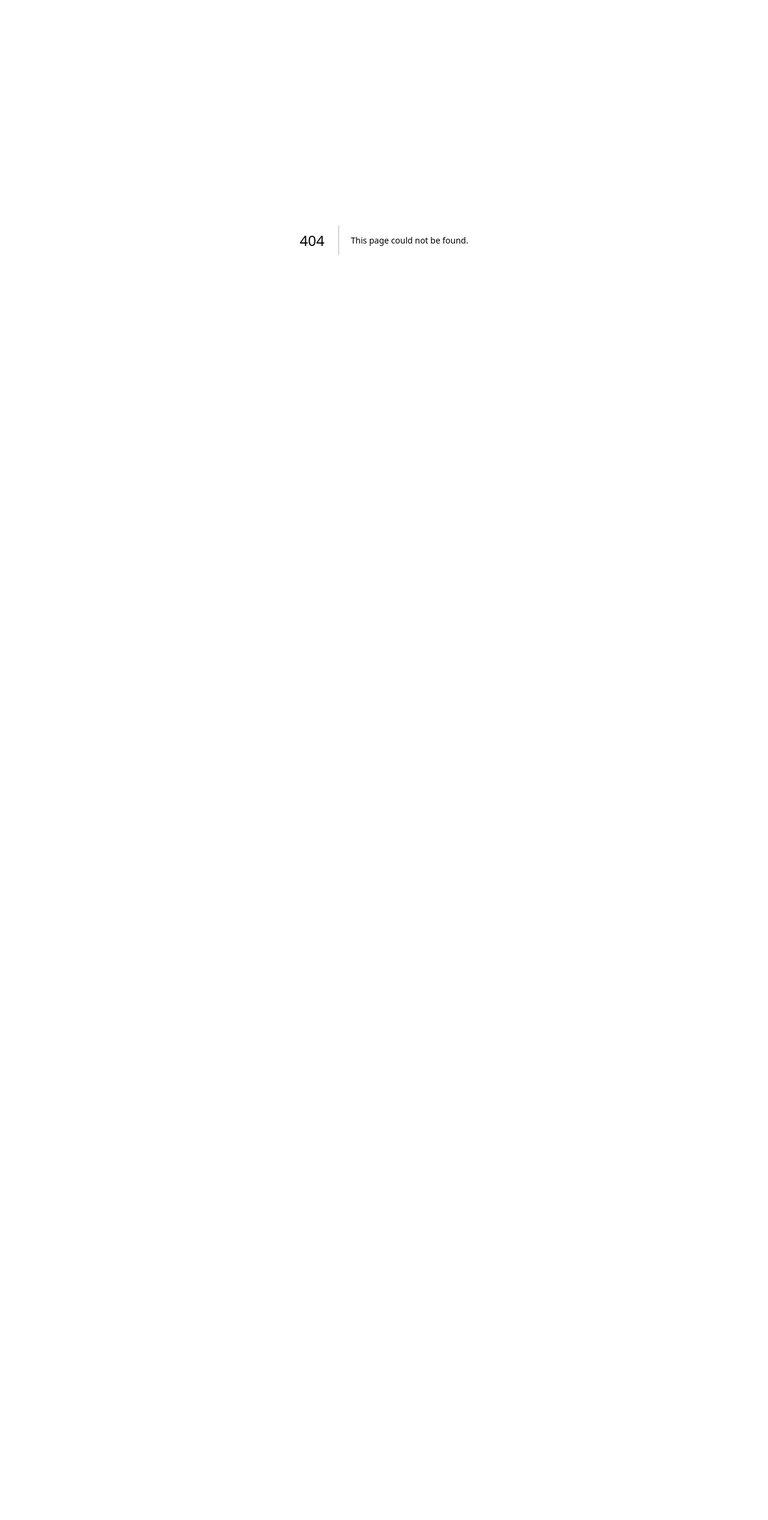
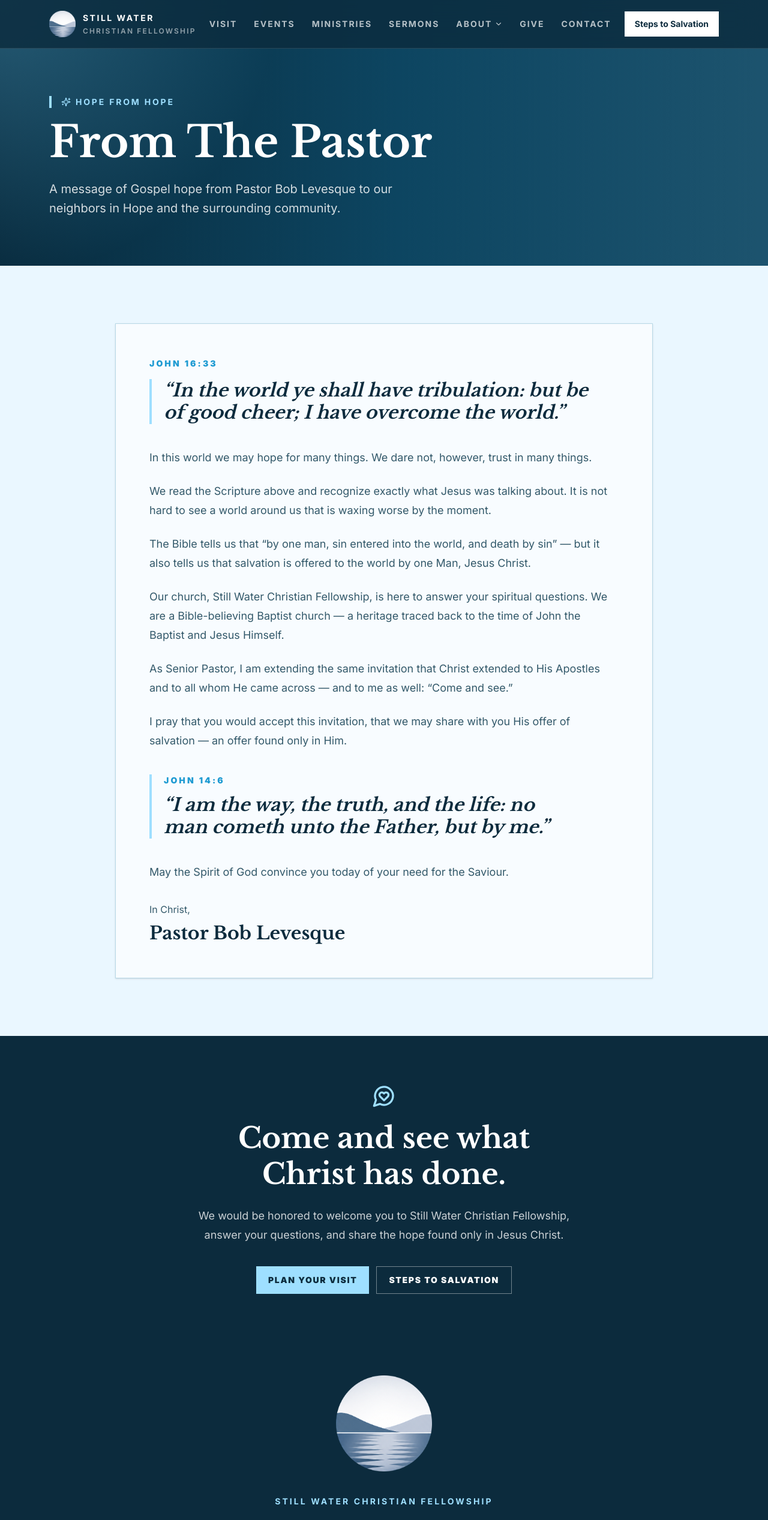
Before and after one commit to edesent/stillwater-christian-fellowship, a Next.js app: page /from-the-pastor in a window 1280 px wide. Before the commit this address had no page. Shown: the top 2534 px of the page at 60% size. Before the commit the page ends 800 px from the top, so only its background shows below. Built offline with nearby package versions, Linux system fonts and the light colour scheme.

Commit message:
Added From The Pastor page

```diff
--- /dev/null
+++ b/src/app/from-the-pastor/page.tsx
@@ -0,0 +1,169 @@
+import type { Metadata } from "next";
+import Link from "next/link";
+import { MessageCircleHeart, Sparkles } from "lucide-react";
+import { Footer } from "@/components/footer";
+import { Header } from "@/components/header";
+import { pastorLetter, site, siteUrl } from "@/lib/site";
+
+export const metadata: Metadata = {
+  title: `From The Pastor — ${site.name}`,
+  description:
+    "A message of Gospel hope from Pastor Bob Levesque of Still Water Christian Fellowship in Hope, Rhode Island.",
+  alternates: { canonical: `${siteUrl}/from-the-pastor` },
+};
+
+export default function FromThePastorPage() {
+  return (
+    <>
+      <FromThePastorJsonLd />
+      <main className="overflow-hidden bg-paper">
+        <Header />
+        <Hero />
+        <Letter />
+        <Invitation />
+      </main>
+      <Footer />
+    </>
+  );
+}
+
+function Hero() {
+  return (
+    <section className="relative bg-ink text-white">
+      <div className="absolute inset-0 bg-[radial-gradient(circle_at_top_left,rgba(94,183,222,0.34),transparent_34%),linear-gradient(90deg,rgba(8,43,62,0.98),rgba(13,75,105,0.82)_52%,rgba(58,155,197,0.36))]" />
+      <div className="section-shell relative pb-16 pt-32 sm:pb-20 sm:pt-40">
+        <p className="mb-5 inline-flex items-center gap-2 border-l-4 border-sky pl-4 text-sm font-bold uppercase tracking-[0.2em] text-sky">
+          <Sparkles aria-hidden="true" className="size-4" />
+          {pastorLetter.eyebrow}
+        </p>
+        <h1 className="serif max-w-4xl text-balance text-5xl font-bold leading-[1.04] sm:text-7xl">
+          From The Pastor
+        </h1>
+        <p className="mt-6 max-w-2xl text-lg leading-8 text-white/82 sm:text-xl">
+          A message of Gospel hope from Pastor Bob Levesque to our neighbors in
+          Hope and the surrounding community.
+        </p>
+      </div>
+    </section>
+  );
+}
+
+function Letter() {
+  return (
+    <section className="bg-cream py-16 sm:py-24">
+      <div className="section-shell">
+        <article className="mx-auto max-w-4xl border border-rule bg-paper p-7 shadow-sm sm:p-10 lg:p-14">
+          <p className="text-sm font-black uppercase tracking-[0.22em] text-clay">
+            {pastorLetter.openingVerse.reference}
+          </p>
+          <blockquote className="mt-4 border-l-4 border-sky pl-5">
+            <p className="serif text-balance text-2xl font-semibold italic leading-tight text-ink sm:text-3xl">
+              “{pastorLetter.openingVerse.text}”
+            </p>
+          </blockquote>
+
+          <div className="mt-10 grid gap-6">
+            {pastorLetter.paragraphs.map((paragraph) => (
+              <p
+                key={paragraph}
+                className="text-base leading-8 text-ink-soft sm:text-lg"
+              >
+                {paragraph}
+              </p>
+            ))}
+          </div>
+
+          <blockquote className="mt-10 border-l-4 border-sky pl-5">
+            <p className="text-sm font-black uppercase tracking-[0.22em] text-clay">
+              {pastorLetter.closingVerse.reference}
+            </p>
+            <p className="serif mt-3 text-balance text-2xl font-semibold italic leading-tight text-ink sm:text-3xl">
+              “{pastorLetter.closingVerse.text}”
+            </p>
+          </blockquote>
+
+          <p className="mt-10 text-base leading-8 text-ink-soft sm:text-lg">
+            {pastorLetter.benediction}
+          </p>
+          <div className="mt-8">
+            <p className="text-base leading-7 text-ink-soft">
+              {pastorLetter.signOff}
+            </p>
+            <p className="serif mt-2 text-3xl font-bold text-ink">
+              {pastorLetter.signature}
+            </p>
+          </div>
+        </article>
+      </div>
+    </section>
+  );
+}
+
+function Invitation() {
+  return (
+    <section className="bg-ink py-16 text-white sm:py-20">
+      <div className="section-shell text-center">
+        <MessageCircleHeart aria-hidden="true" className="mx-auto size-10 text-sky" />
+        <h2 className="serif mx-auto mt-5 max-w-3xl text-balance text-4xl font-bold leading-tight sm:text-5xl">
+          Come and see what Christ has done.
+        </h2>
+        <p className="mx-auto mt-6 max-w-2xl text-lg leading-8 text-white/78">
+          We would be honored to welcome you to Still Water Christian
+          Fellowship, answer your questions, and share the hope found only in
+          Jesus Christ.
+        </p>
+        <div className="mt-9 flex flex-wrap justify-center gap-3">
+          <Link
+            href="/#visit"
+            className="inline-flex items-center gap-2 bg-sky px-5 py-3 text-sm font-black uppercase tracking-[0.12em] text-ink transition hover:bg-white"
+          >
+            Plan Your Visit
+          </Link>
+          <Link
+            href="/steps-to-salvation"
+            className="inline-flex items-center gap-2 border border-white/42 px-5 py-3 text-sm font-black uppercase tracking-[0.12em] text-white transition hover:border-white hover:bg-white hover:text-ink"
+          >
+            Steps to Salvation
+          </Link>
+        </div>
+      </div>
+    </section>
+  );
+}
+
+function FromThePastorJsonLd() {
+  const data = {
+    "@context": "https://schema.org",
+    "@graph": [
+      {
+        "@type": "BreadcrumbList",
+        itemListElement: [
+          { "@type": "ListItem", position: 1, name: "Home", item: siteUrl },
+          {
+            "@type": "ListItem",
+            position: 2,
+            name: "From The Pastor",
+            item: `${siteUrl}/from-the-pastor`,
+          },
+        ],
+      },
+      {
+        "@type": "WebPage",
+        name: `From The Pastor — ${site.name}`,
+        url: `${siteUrl}/from-the-pastor`,
+        description:
+          "A message of Gospel hope from Pastor Bob Levesque of Still Water Christian Fellowship.",
+        inLanguage: "en-US",
+        isPartOf: { "@id": `${siteUrl}/#website` },
+        about: { "@id": `${siteUrl}/#church` },
+      },
+    ],
+  };
+
+  return (
+    <script
+      type="application/ld+json"
+      dangerouslySetInnerHTML={{ __html: JSON.stringify(data) }}
+    />
+  );
+}
```
